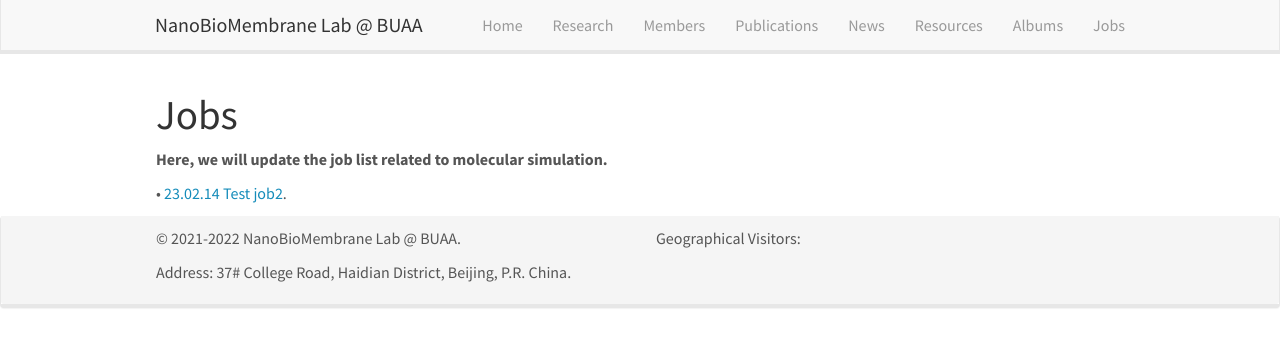
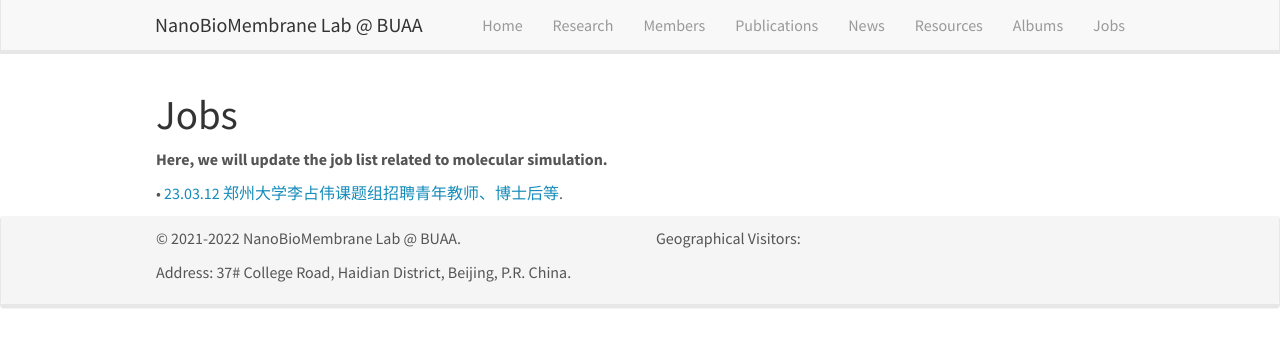
Before and after one commit to linxubo/linxubo.github.io, a Jekyll site: the page built from _pages/jobs.md, in a window 1280 px wide. Shown: the top 347 px of the page. Built offline with Jekyll 4.4.1, drawn with Linux system fonts in a browser that asks for light colours; nearby versions of some CDN libraries; a script that is not in the unit is left out.

Commit message:
Update jobs.md

```diff
--- a/_pages/jobs.md
+++ b/_pages/jobs.md
@@ -10,4 +10,4 @@ permalink: /jobs/
 
 **Here, we will update the job list related to molecular simulation.**
 
-• [23.02.14 Test job2]({{ site.baseurl }}/jobs/test.html).
+• [23.03.12 郑州大学李占伟课题组招聘青年教师、博士后等](https://mp.weixin.qq.com/s/nheTg-pCLdfcGnAXWRzoeA).
```
